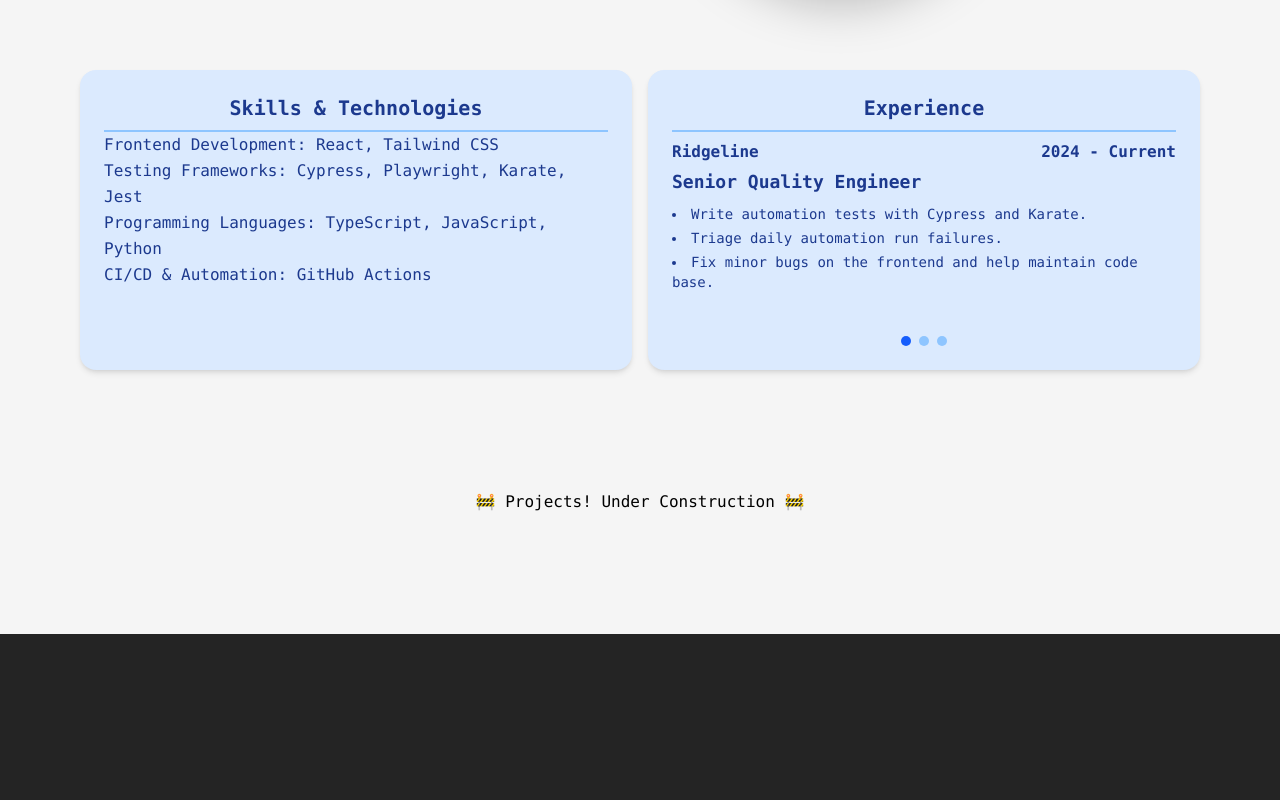
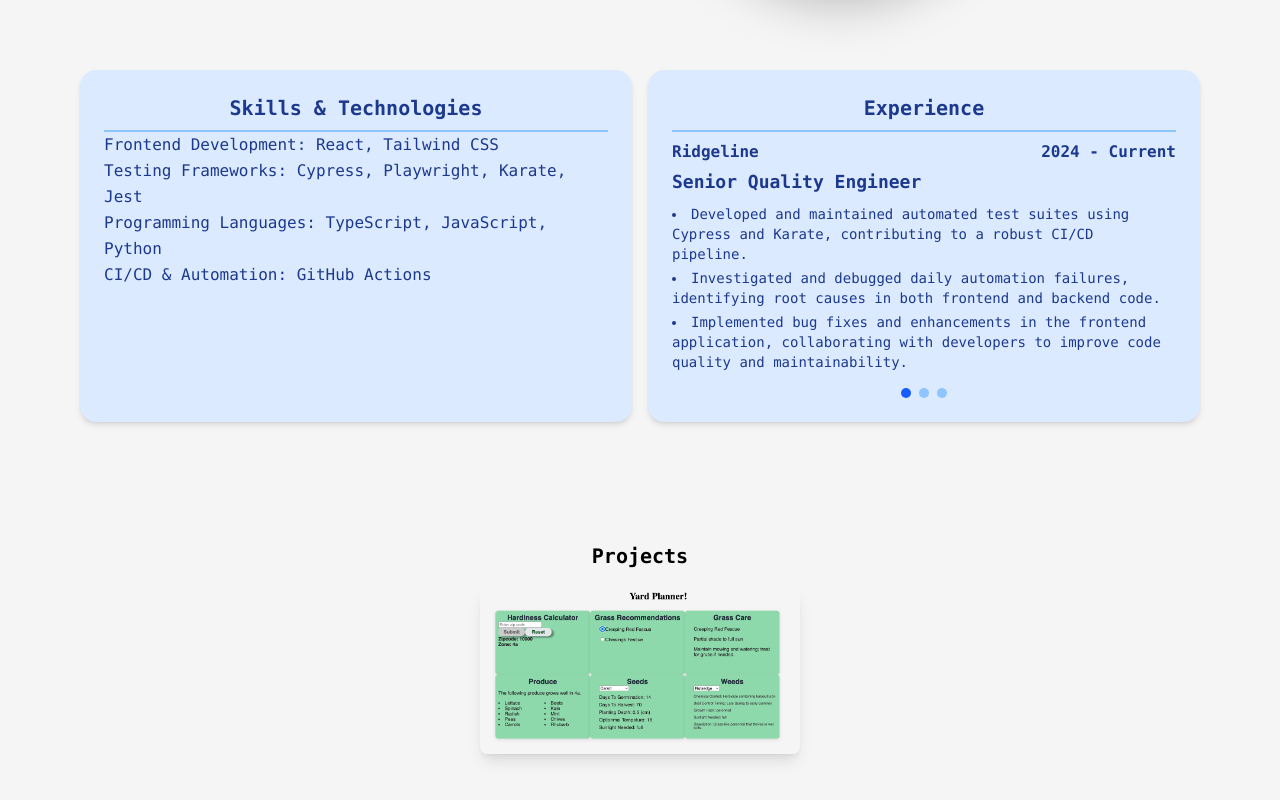
Before and after one commit to drewbrownie21/Portfolio, a React (Vite) app: page / in a window 1280 px wide. Shown: the part 496-1296 px from the top of the page. Before the commit the page ends 1130 px from the top, so only its background shows below. Built offline with nearby package versions, Linux system fonts and the light colour scheme.

Commit message:
Add projects link

```diff
--- a/src/Background/Experience.tsx
+++ b/src/Background/Experience.tsx
@@ -13,9 +13,9 @@ const jobs: Jobs[] = [
     jobTitle: "Senior Quality Engineer",
     dateRange: "2024 - Current",
     duties: [
-      "Write automation tests with Cypress and Karate.",
-      "Triage daily automation run failures.",
-      "Fix minor bugs on the frontend and help maintain code base.",
+      "Developed and maintained automated test suites using Cypress and Karate, contributing to a robust CI/CD pipeline.",
+      "Investigated and debugged daily automation failures, identifying root causes in both frontend and backend code.",
+      "Implemented bug fixes and enhancements in the frontend application, collaborating with developers to improve code quality and maintainability.",
     ],
   },
   {
--- a/src/Projects/Projects.tsx
+++ b/src/Projects/Projects.tsx
@@ -1,9 +1,20 @@
 import { forwardRef } from "react";
+import yard from "../assets/yard.png";
 
 const Projects = forwardRef<HTMLDivElement, {}>((_, ref) => {
   return (
-    <span ref={ref} className="flex items-center justify-center py-30">
-      🚧 Projects! Under Construction 🚧
+    <span
+      ref={ref}
+      className="flex flex-col items-center justify-center py-30 space-y-4"
+    >
+      <p className="text-xl font-semibold">Projects</p>
+      <a href="https://drewbrownie21.github.io/yard-planner/">
+        <img
+          className="w-80 h-42 transform transition-transform duration-300 hover:scale-105 rounded-lg shadow-lg"
+          src={yard}
+          alt="Yard Project"
+        />
+      </a>
     </span>
   );
 });
```
Also changed, not shown: src/assets/yard.png (added).
